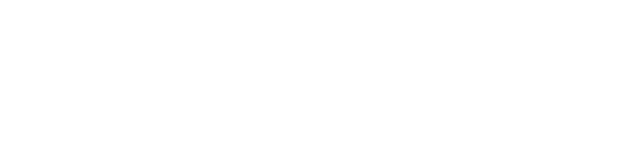
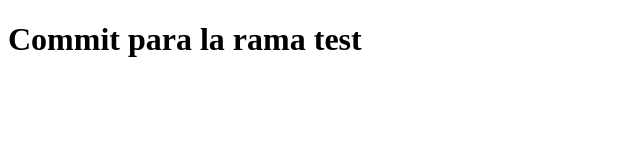
Before and after one commit to Roy117/practicaAdmon, a plain HTML site: page index.html in a window 1280 px wide. Shown: the whole page, without its empty margins (0-640 px from the left). Drawn offline with Linux system fonts and the light colour scheme.

Commit message:
cambios para la rama test

```diff
--- a/index.html
+++ b/index.html
@@ -8,5 +8,7 @@
 </head>
 <body>
 
+    <h1>Commit para la rama test</h1>
+
 </body>
 </html>
```
